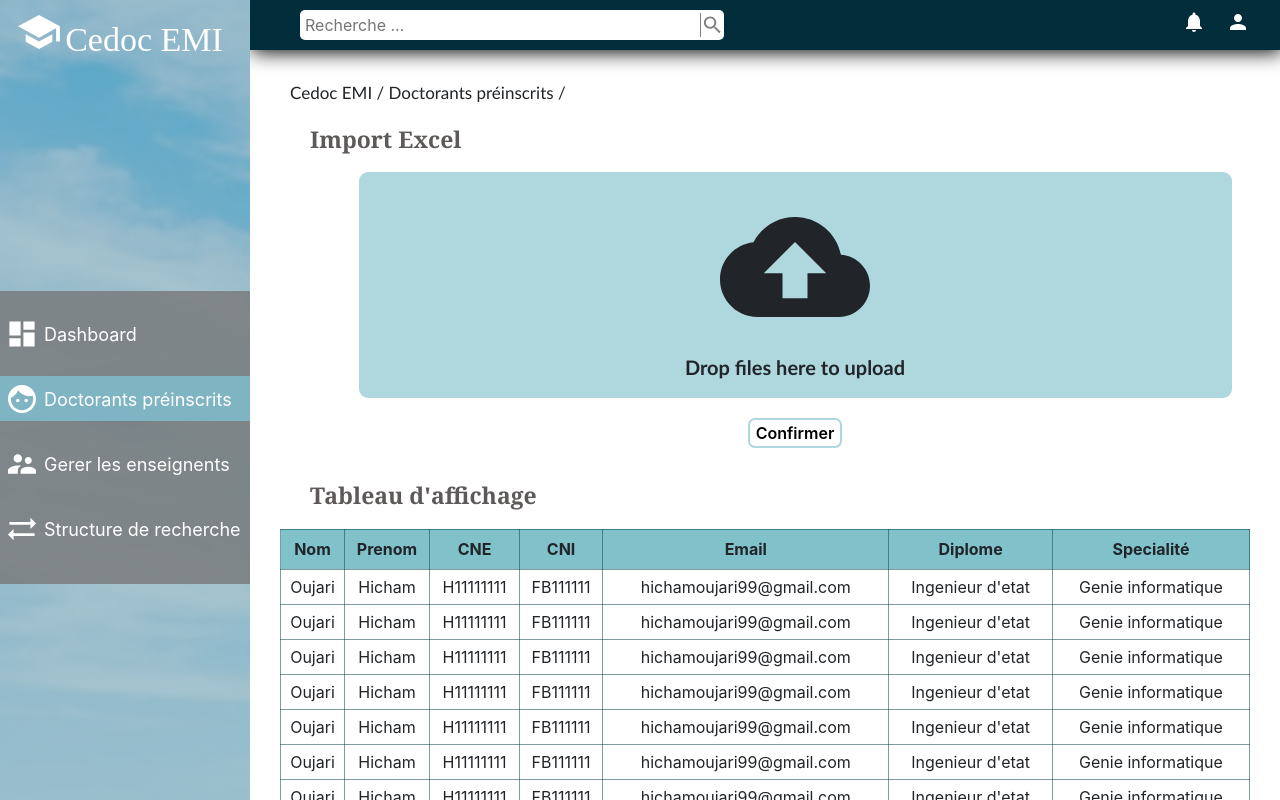
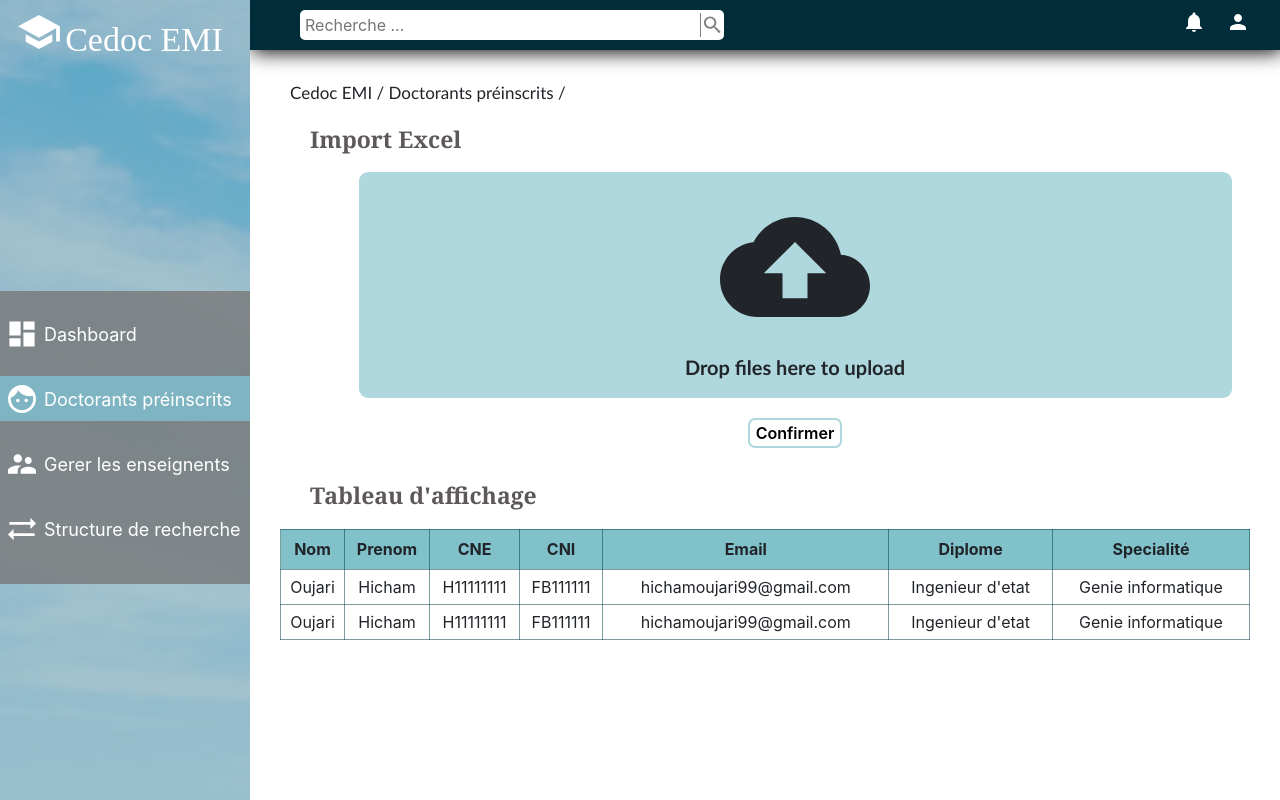
Before and after one commit to HichamOujari/Cedoc, a React (Create React App) app in the folder front-end/: page /admin/doctorants in a window 1280 px wide. Built offline with nearby package versions, Linux system fonts and the light colour scheme.

Commit message:
by hicham

```diff
--- a/front-end/src/components/admin/listDoctorants.js
+++ b/front-end/src/components/admin/listDoctorants.js
@@ -26,6 +26,7 @@ export default class ListDoctorant extends Component {
             <div className="AfficheTable">
               <p className="title">Tableau d'affichage</p>
               <table>
+                <thead>
                   <tr>
                     <th>Nom</th>
                     <th>Prenom</th>
@@ -35,6 +36,8 @@ export default class ListDoctorant extends Component {
                     <th>Diplome</th>
                     <th>Specialité</th>
                   </tr>
+                </thead>
+                <tbody>
                   <tr>
                     <td>Oujari</td>
                     <td>Hicham</td>
@@ -53,60 +56,10 @@ export default class ListDoctorant extends Component {
                     <td>Ingenieur d'etat</td>
                     <td>Genie informatique</td>
                   </tr>
-                <tr>
-                  <td>Oujari</td>
-                  <td>Hicham</td>
-                  <td>H11111111</td>
-                  <td>FB111111</td>
-                  <td>hichamoujari99@gmail.com</td>
-                  <td>Ingenieur d'etat</td>
-                  <td>Genie informatique</td>
-                </tr>
-                <tr>
-                  <td>Oujari</td>
-                  <td>Hicham</td>
-                  <td>H11111111</td>
-                  <td>FB111111</td>
-                  <td>hichamoujari99@gmail.com</td>
-                  <td>Ingenieur d'etat</td>
-                  <td>Genie informatique</td>
-                </tr>
-                <tr>
-                  <td>Oujari</td>
-                  <td>Hicham</td>
-                  <td>H11111111</td>
-                  <td>FB111111</td>
-                  <td>hichamoujari99@gmail.com</td>
-                  <td>Ingenieur d'etat</td>
-                  <td>Genie informatique</td>
-                </tr>
-                <tr>
-                  <td>Oujari</td>
-                  <td>Hicham</td>
-                  <td>H11111111</td>
-                  <td>FB111111</td>
-                  <td>hichamoujari99@gmail.com</td>
-                  <td>Ingenieur d'etat</td>
-                  <td>Genie informatique</td>
-                </tr>
-                <tr>
-                  <td>Oujari</td>
-                  <td>Hicham</td>
-                  <td>H11111111</td>
-                  <td>FB111111</td>
-                  <td>hichamoujari99@gmail.com</td>
-                  <td>Ingenieur d'etat</td>
-                  <td>Genie informatique</td>
-                </tr>
-                <tr>
-                  <td>Oujari</td>
-                  <td>Hicham</td>
-                  <td>H11111111</td>
-                  <td>FB111111</td>
-                  <td>hichamoujari99@gmail.com</td>
-                  <td>Ingenieur d'etat</td>
-                  <td>Genie informatique</td>
-                </tr>
+                </tbody>
+                <tfoot>
+
+                </tfoot>
               </table>
             </div>
           </div>
--- a/front-end/src/components/admin/sideBar.js
+++ b/front-end/src/components/admin/sideBar.js
@@ -15,10 +15,10 @@ export default class SideBar extends Component {
             <h3 className="title">Cedoc <span>EMI</span></h3>
           </div>
           <ul className="Elements">
-            <Link href="/admin/"><li><DashboardIcon className="Icon" /> <p>Dashboard</p></li></Link>
-            <Link href="/admin/doctorant"><li className="active"><FaceIcon className="Icon" /> <p>Doctorants préinscrits</p></li></Link>
-            <Link href="/admin/enseignent"><li ><SupervisorAccountIcon className="Icon" /> <p>Gerer les enseignents</p></li></Link>
-            <Link href="/admin/structure-recherche"><li ><SyncAltIcon className="Icon" /> <p>Structure de recherche</p></li></Link>
+            <Link to="/admin/"><li><DashboardIcon className="Icon" /> <p>Dashboard</p></li></Link>
+            <Link to="/admin/doctorant"><li className="active"><FaceIcon className="Icon" /> <p>Doctorants préinscrits</p></li></Link>
+            <Link to="/admin/enseignent"><li ><SupervisorAccountIcon className="Icon" /> <p>Gerer les enseignents</p></li></Link>
+            <Link to="/admin/structure-recherche"><li ><SyncAltIcon className="Icon" /> <p>Structure de recherche</p></li></Link>
           </ul>
       </div>
     );
--- a/front-end/src/components/admin/style/ListDoctorant.css
+++ b/front-end/src/components/admin/style/ListDoctorant.css
@@ -91,14 +91,14 @@
     width: 100%;
     margin-left: -60px;
 }
-.ListDoctorant>.main>.Content>.AfficheTable>table>tr>th{
+.ListDoctorant>.main>.Content>.AfficheTable>table>thead>tr>th{
     border: 1px solid #05414985;
     height: 40px;
     text-align: center;
     background: #0c899985;
 
 }
-.ListDoctorant>.main>.Content>.AfficheTable>table>tr>td{
+.ListDoctorant>.main>.Content>.AfficheTable>table>tbody>tr>td{
     border: 1px solid #05414985;
     text-align: center;
     height: 35px;
```
Lines whose indentation alone changed are shown as unchanged.
